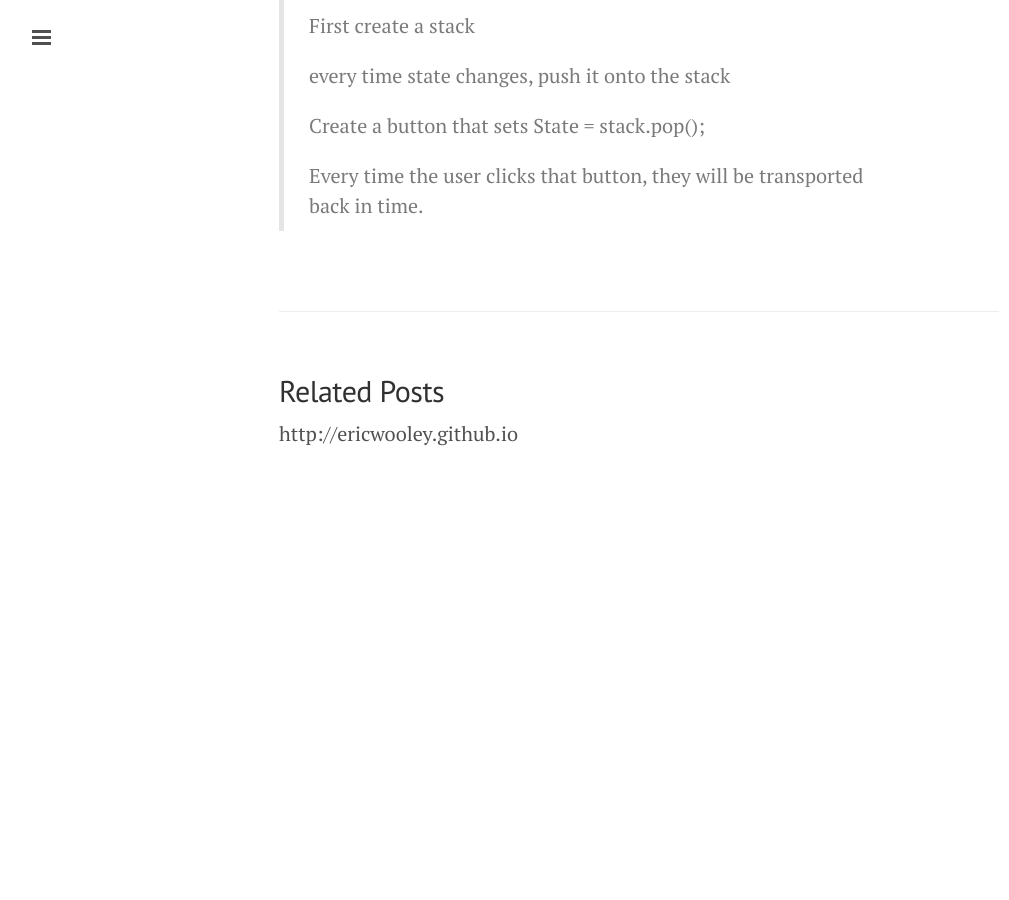
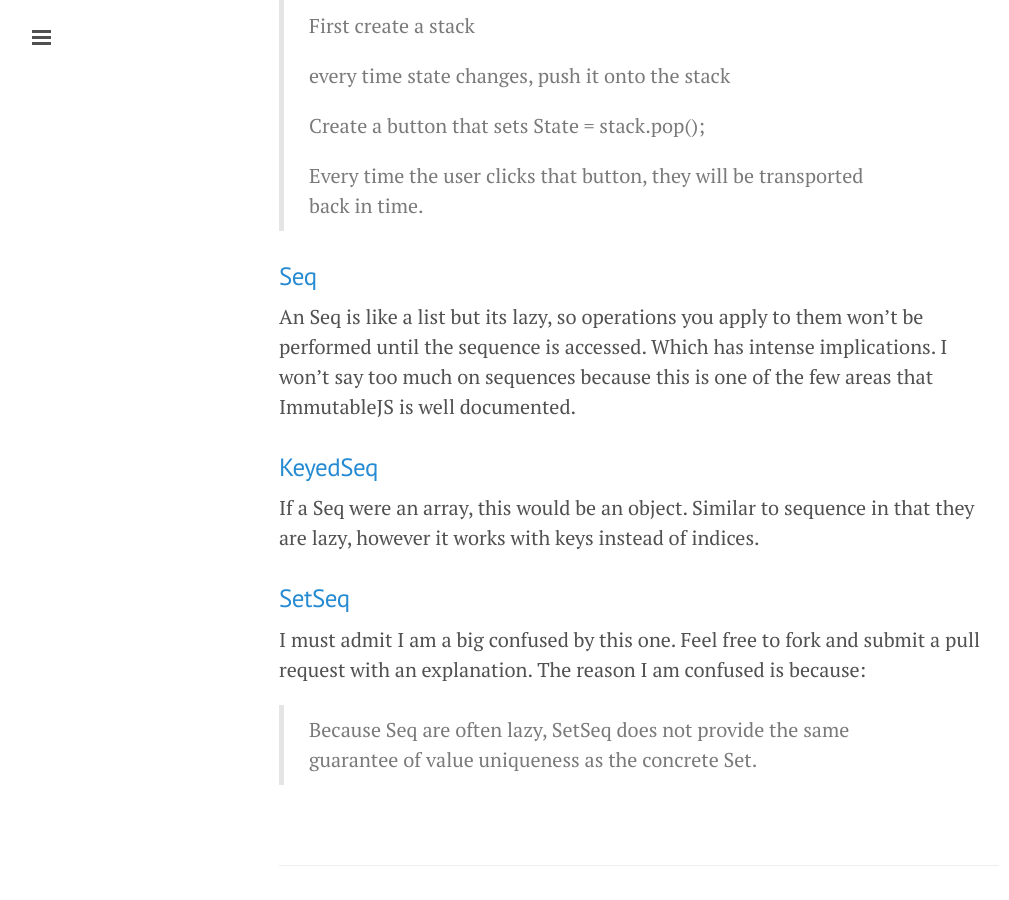
Before and after one commit to ericwooley/ericwooley.github.io, a Jekyll site: the page built from _posts/2015-04-01-using-immutablejs.markdown, in a window 1280 px wide and 900 px high, scrolled down 3190 px. Shown: the whole window, without its empty margins (1-1010 px from the left). Built offline with Jekyll 4.4.1, drawn with Linux system fonts in a browser that asks for light colours; Markdown is read by kramdown in place of the engine named in the settings; before the commit the page ends 3699 px from its top, so only the background shows below that.

Commit message:
finished blog post

```diff
--- a/_posts/2015-04-01-using-immutablejs.markdown
+++ b/_posts/2015-04-01-using-immutablejs.markdown
@@ -71,6 +71,7 @@ This post is to address which data structures you should use and you should use
   An ordered set guarantees the order at a memory cost.
 
 ###[Stack](http://facebook.github.io/immutable-js/docs/#/Stack)
+
   A [stack](http://en.wikipedia.org/wiki/Stack_%28abstract_data_type%29) is a data structure where items are always inserted at the top (or beginning) and removed from the top.
   This data structure is extremely efficient at inserting and removing elements but horribly inefficient at accessing any element in the data structure with the exception of the first one.
 
@@ -85,6 +86,20 @@ This post is to address which data structures you should use and you should use
   >
   > Every time the user clicks that button, they will be transported back in time.
 
+###[Seq](http://facebook.github.io/immutable-js/docs/#/Seq)
+
+  An Seq is like a list but its lazy, so operations you apply to them won't be performed until the sequence is accessed. Which has intense implications.
+  I won't say too much on sequences because this is one of the few areas that ImmutableJS is well documented.
+
+###[KeyedSeq](http://facebook.github.io/immutable-js/docs/#/KeyedSeq)
+
+  If a Seq were an array, this would be an object. Similar to sequence in that they are lazy, however it works with keys instead of indices.
+
+###[SetSeq](http://facebook.github.io/immutable-js/docs/#/SetSeq)
+
+  I must admit I am a big confused by this one. Feel free to fork and submit a pull request with an explanation.
+  The reason I am confused is because:
+  >Because Seq are often lazy, SetSeq does not provide the same guarantee of value uniqueness as the concrete Set.
 
 
 
```
